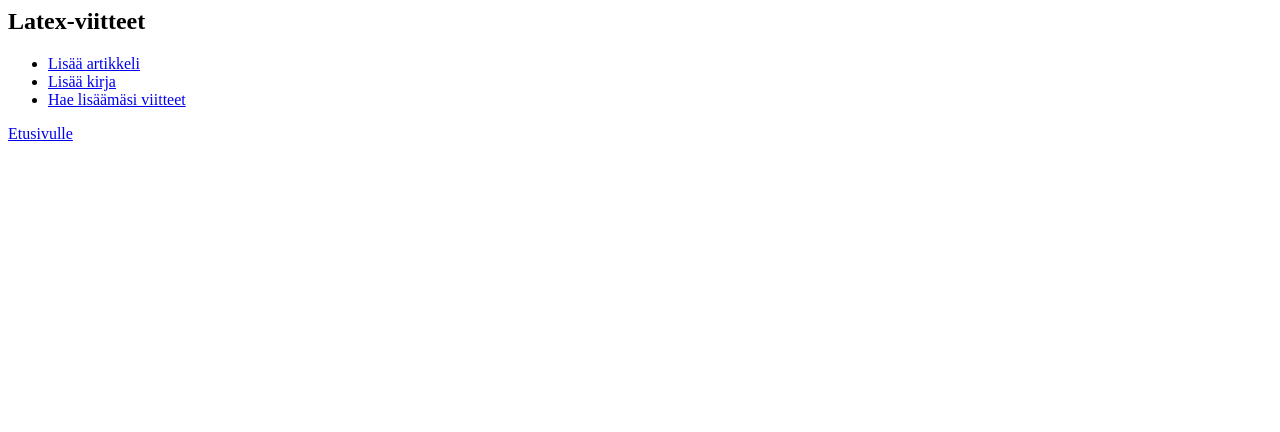
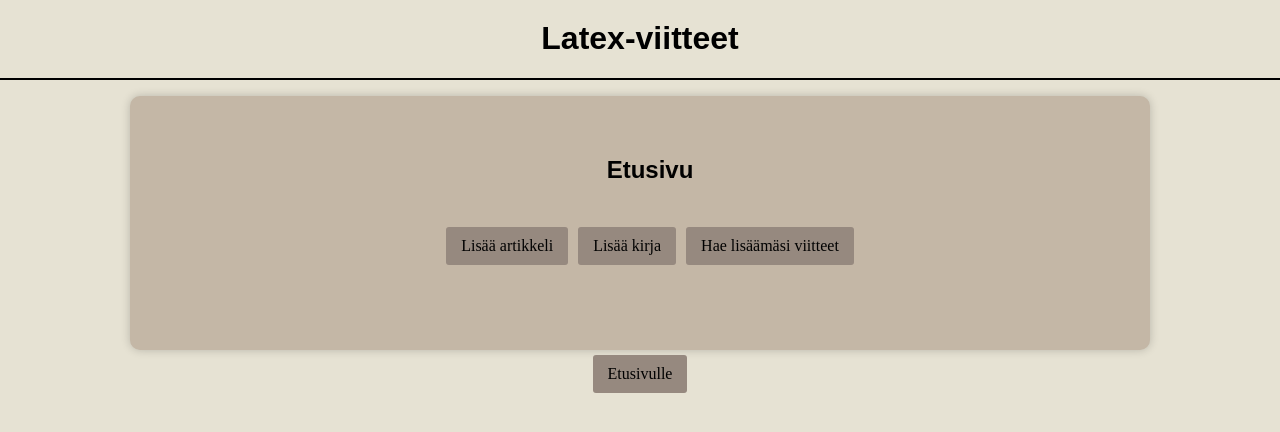
Before and after one commit to tihvis/latex-viitteet, a Flask app: page / in a window 1280 px wide. Shown: the top 432 px of the page. Run offline with Flask 3, Linux system fonts and the light colour scheme; some libraries are stand-ins or nearby versions.

Commit message:
Main.css lisätty ja sivupohjat päivitetty

```diff
--- /dev/null
+++ b/src/flaskapp/static/main.css
@@ -0,0 +1,98 @@
+body {
+    font-family: 'Times New Roman', serif;
+    background-color: #e6e2d3;
+    margin: 0;
+    padding: 0;
+}
+
+.container {
+    max-width: 1000px;
+    margin: 0 auto;
+    padding-top: 40px;
+    padding-bottom: 80px;
+    padding-left: 20px;
+    background-color: #c4b7a6;
+    border-radius: 10px;
+    box-shadow: 0 0 10px rgba(0, 0, 0, 0.2);
+}
+
+h1 {
+    color: #000000;
+    font-family: 'Copperplate', sans-serif;
+    text-align: left;
+}
+
+h2 {
+    color: #000000;
+    font-family: 'Copperplate', sans-serif;
+    text-align: center;
+}
+
+h3 {
+    color: #000000;
+    font-family: 'Copperplate', sans-serif;
+    text-align: left;
+}
+
+p {
+    color: #000000;
+    line-height: 1.6;
+    text-align: left;
+    font-family: 'Times New Roman', serif;
+}
+
+ul.flashes {
+    text-align: center;
+    list-style: none
+    padding: 20px;
+  }
+
+  form {
+    margin-top: 50px;
+    margin-bottom: 50px;
+    text-align: left;
+}
+
+hr {
+    border: none;
+    border-top: 2px solid #000000;
+    margin-top: 20px;
+}
+
+input[type="submit"] {
+    background-color: #96897f;
+    color: #000000;
+    padding: 10px 15px;
+    border: none;
+    border-radius: 3px;
+    cursor: pointer;
+    margin: 5px;
+}
+
+a:link, a:visited {
+    background-color: #96897f;
+    color: #000000;
+    padding: 10px 15px;
+    text-align: left;
+    text-decoration: none;
+    display: inline-block;
+    border: none;
+    border-radius: 3px;
+    cursor: pointer;
+    margin: 5px;
+  }
+
+  .button-group {
+    display: flex;
+    flex-wrap: wrap;
+    justify-content: center;
+  }
+
+  input[type="text"],
+  input[type="password"],
+  input[type="number"],
+  textarea {
+      border-radius: 8px;
+      padding: 10px;
+      background-color: #e6e2d3;
+  }
--- a/src/flaskapp/templates/error.html
+++ b/src/flaskapp/templates/error.html
@@ -3,5 +3,7 @@
 </head>
 {% extends "layout.html" %}
 {% block content %}
+<div class='container'>
 <p>Virhe: {{error}}</p>
+</div>
 {% endblock %}
--- a/src/flaskapp/templates/index.html
+++ b/src/flaskapp/templates/index.html
@@ -1,15 +1,17 @@
 <head>
     <title>Latex-viitteet</title>
 </head>
-{% extends "layout.html" %}
-{% block content %}
-  <h2>Latex-viitteet</h2>
-<ul>
-    <!-- <li><a href="/">Etusivu</a></li> -->
-    <li><a href="/add_new_article">Lisää artikkeli</a></li>
-    <li><a href="/add_new_book">Lisää kirja</a></li>
-    <!-- <li><a href="/">Lisää konf. artikkeli </a></li> -->
-    <li><a href="/list">Hae lisäämäsi viitteet</a></li>
- </ul>
-
+  {% extends "layout.html" %}
+  {% block content %}
+  <div class='container'>
+  <h2>Etusivu</h2>
+  <br>
+  <div class="button-group">
+    <!-- <a href="/">Etusivu</a> -->
+    <a href="/add_new_article">Lisää artikkeli</a>
+    <a href="/add_new_book">Lisää kirja</a></li>
+    <!-- <a href="/">Lisää konf. artikkeli </a> -->
+    <a href="/list">Hae lisäämäsi viitteet</a>
+  </div>
+</div>
 {% endblock %}
--- a/src/flaskapp/templates/layout.html
+++ b/src/flaskapp/templates/layout.html
@@ -1,14 +1,23 @@
 <!DOCTYPE html>
 <html lang="fi">
+   <link rel="stylesheet" href="/static/main.css">
+   <meta name="viewport" content="width=device-width initial-scale=1.0">
+   <h1 style="text-align:center; margin-top: 20px;">Latex-viitteet</h1>
+   <hr>
+   <p>
    <body>
       {% with messages = get_flashed_messages() %}
       {% if messages %}
+      <ul class=flashes>
          {% for message in messages %}
-         <li><i><b>{{ message }}</b></i></li>
+         <i><b>{{ message }}</b></i>
          {% endfor %}
+      </ul>
       {% endif %}
       {% endwith %}
       {% block content %}{% endblock %}
+      <div class="button-group">
       <a href="/">Etusivulle</a>
+      </div>
    </body>
 </html>
```
Also changed, not shown: src/flaskapp/templates/add_new_article.html (+5 -4 lines), src/flaskapp/templates/add_new_book.html (+4 -3 lines), src/flaskapp/templates/list.html (+6 -3 lines).
